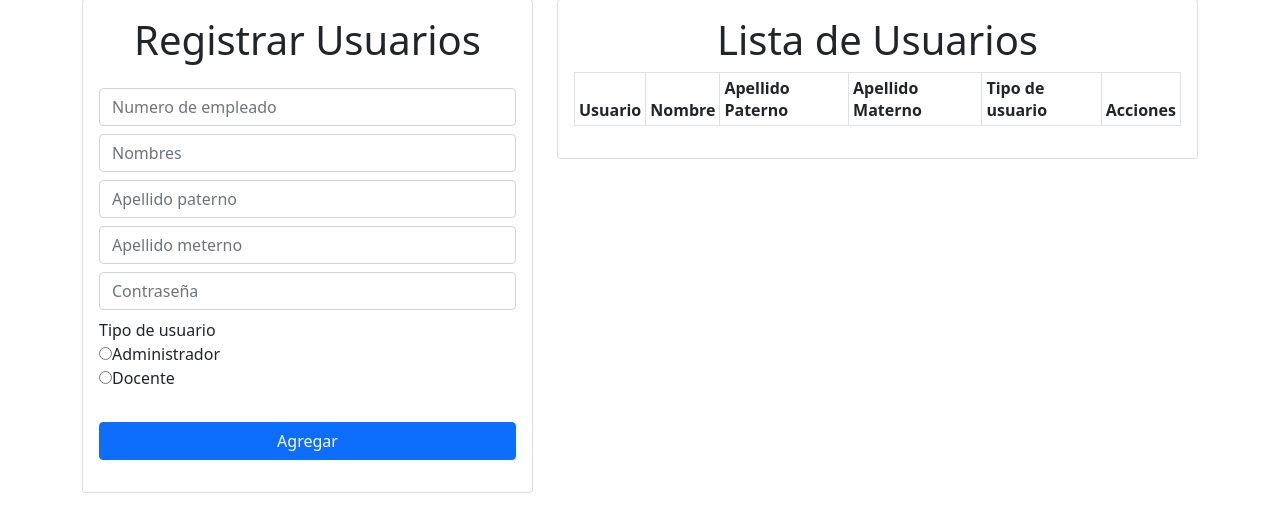
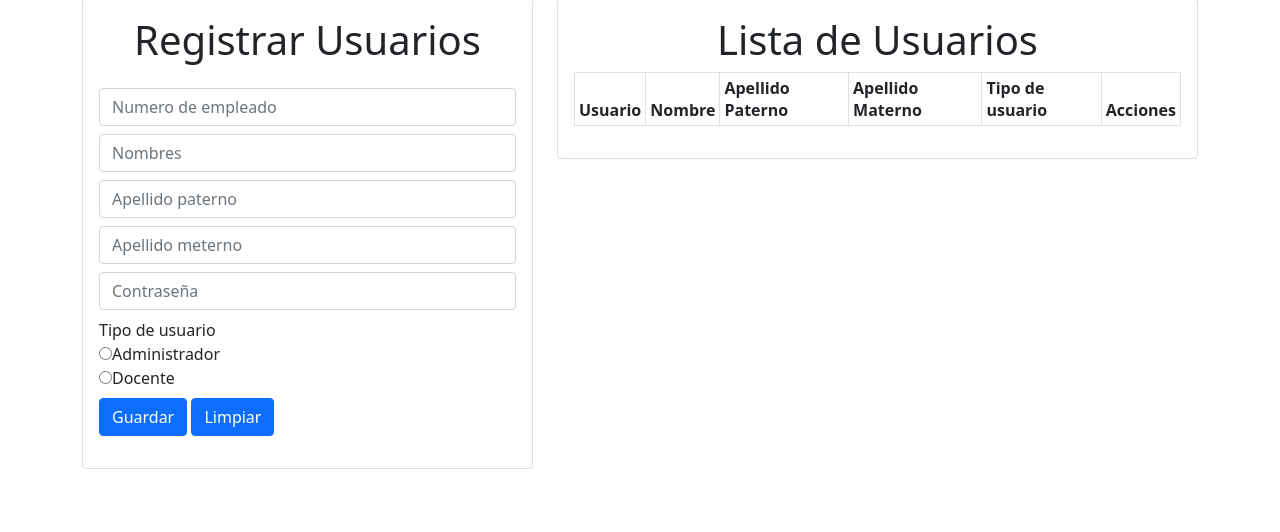
Before and after one commit to danra3499/Trayectoria_Escolar, a Flask app: template src/templates/usuarios.html in a window 1280 px wide. Shown: the part 81-613 px from the top of the page. Run offline with Flask 2, Linux system fonts and the light colour scheme; the template is opened without the code that fills it, so the values that code supplies are empty; some libraries are stand-ins or nearby versions.

Commit message:
Agregar boton de limpiar en formularios

```diff
--- a/src/templates/docentes.html
+++ b/src/templates/docentes.html
@@ -37,6 +37,9 @@
                 </div>
                 <button class="btn btn-primary btn-block">
                     Guardar
+                </button>
+                <button class="btn btn-primary btn-block" type="reset">
+                    Limpiar
                 </button>
             </form>
         </div>
--- a/src/templates/materia_ventana.html
+++ b/src/templates/materia_ventana.html
@@ -42,6 +42,9 @@
                 <button class="btn btn-primary btn-block">
                     Guardar
                 </button>
+                <button class="btn btn-primary btn-block" type="reset">
+                    Limpiar
+                </button>
             </form>
         </div>
     </div>
--- a/src/templates/usuarios.html
+++ b/src/templates/usuarios.html
@@ -28,9 +28,12 @@
           <input type="radio" value="1" name="tipo_usuario">Administrador<br>
           <input type="radio" value="2" name="tipo_usuario">Docente<br>
         </div>
-        <div class="mt-3 d-grid gap-2">
-          <input type="submit" value="Agregar" class="btn btn-primary mt-3">
-        </div>
+        <button class="btn btn-primary btn-block">
+          Guardar
+      </button>
+        <button class="btn btn-primary btn-block" type="reset">
+          Limpiar
+      </button>
       </form>
     </div>
   </div>
```
Also changed, not shown: src/templates/alumnos.html (+6 -1 lines), src/static/css/login.css (line endings or trailing spaces).
